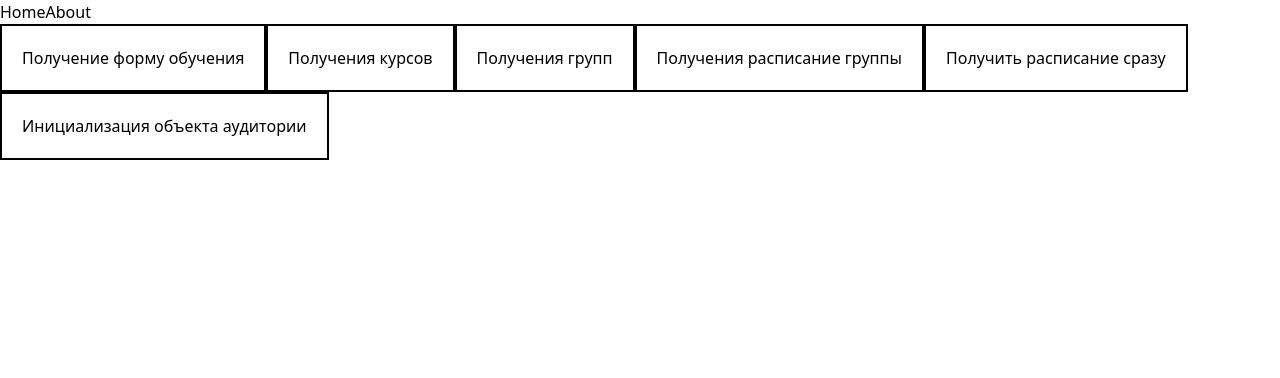
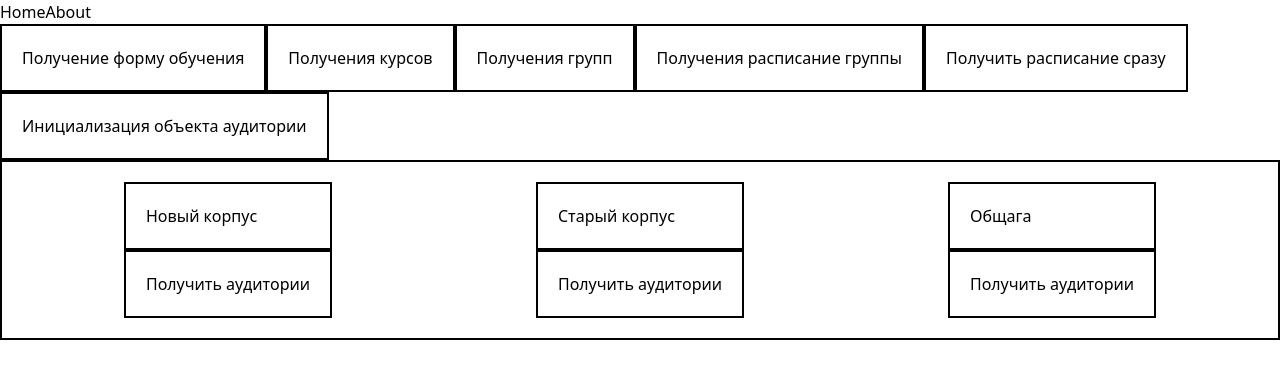
Before and after one commit to Nadoedatel/MITSO-Free-Classrooms-TS, a Vue app: page / in a window 1280 px wide. Shown: the top 378 px of the page. Built offline with nearby package versions, Linux system fonts and the light colour scheme.

Commit message:
Сделал разделение на разные корпуса, добавил немного стилей для блоков

```diff
--- a/src/stores/checkBusyAuditorium.js
+++ b/src/stores/checkBusyAuditorium.js
@@ -11,8 +11,7 @@ export const useCheckBusyAuditorium = defineStore("checkBusyAuditorium", () => {
   const isLoading = ref(false);
   const { arrSchedule } = storeToRefs(formScheduleStore)
   // Инициализация должна быть асинхронной
-  const initFullSchedule = async () => {
-    const auditoriums = ["71", "72", "73", "41","42"];
+  const initFullSchedule = async (nameCorpus) => {
     const timeSlots = [
       '08.00-9.25',
       '09.35-11.00',
@@ -23,14 +22,36 @@ export const useCheckBusyAuditorium = defineStore("checkBusyAuditorium", () => {
       '18.10-19.35',
       '19.45-21.10'
     ];
+    console.log(nameCorpus);
 
-    await formAuditoriumStore.initSchedule(auditoriums, timeSlots);
+    if (nameCorpus === 'auditoriumsInNewCorpus') {
+      const auditoriumsInNewCorpus = [
+        "71", "72", "73", "74",
+        "61", "62", "63", "64",
+        "51", "52", "53", "54",
+        "41","42", "43", "44",
+        "31", "32", "33", "34",
+        "21", "22", "23", "24"
+      ];
+      await formAuditoriumStore.initSchedule(auditoriumsInNewCorpus, timeSlots);
+    } else if (nameCorpus === 'auditoriumsInOldCorpus') {
+      const auditoriumsInOldCorpus = [
+        "303", "302", "301"
+      ];
+      await formAuditoriumStore.initSchedule(auditoriumsInOldCorpus, timeSlots);
+    } else if (nameCorpus === 'auditoriumsInDormitory') {
+      const auditoriumsInDormitory = [
+        "409 чжф",  "709 чжф"
+      ];
+      await formAuditoriumStore.initSchedule(auditoriumsInDormitory, timeSlots);
+    }
+    bookAuditorium()
   }
 
   const bookAuditorium = async () => {
     try {
       if (!arrSchedule.value.length) {
-        await scheduleStore.getScheduleGroup();
+        await formScheduleStore.getScheduleGroup();
       }
 
       for (const item of arrSchedule.value) {
--- a/src/views/HomeView.vue
+++ b/src/views/HomeView.vue
@@ -16,43 +16,88 @@ const getFormsStuding = useFormFaculty();
 
 <template>
   <div>
-    <button class="border-2 p-5" @click="getFormsStuding.getFormOnFaculty">
+    <button
+      class="border-2 p-5 hover:bg-amber-400"
+      @click="getFormsStuding.getFormOnFaculty"
+    >
       Получение форму обучения
     </button>
-    <button class="border-2 p-5" @click="getCourseFaculty.getCourseFaculty">
+    <button
+      class="border-2 p-5 hover:bg-amber-400"
+      @click="getCourseFaculty.getCourseFaculty"
+    >
       Получения курсов
     </button>
-    <button class="border-2 p-5" @click="getGroupCourses.getGroupOnCourse">
+    <button
+      class="border-2 p-5 hover:bg-amber-400"
+      @click="getGroupCourses.getGroupOnCourse"
+    >
       Получения групп
     </button>
-    <button class="border-2 p-5" @click="getScheduleGroup.getScheduleGroup">
+    <button
+      class="border-2 p-5 hover:bg-amber-400"
+      @click="getScheduleGroup.getScheduleGroup"
+    >
       Получения расписание группы
     </button>
-    <button class="border-2 p-5" @click="checkBusyAuditorium.loadSchedule">
+    <button
+      class="border-2 p-5 hover:bg-amber-400"
+      @click="checkBusyAuditorium.loadSchedule"
+    >
       Получить расписание сразу
     </button>
-    <button class="border-2 p-5" @click="checkBusyAuditorium.initFullSchedule">
+    <button
+      class="border-2 p-5 hover:bg-amber-400"
+      @click="checkBusyAuditorium.initFullSchedule"
+    >
       Инициализация объекта аудитории
     </button>
   </div>
+
+  <div class="flex justify-around border-2 p-5">
+    <div>
+      <p class="border-2 p-5">Новый корпус</p>
+      <button
+        @click="checkBusyAuditorium.initFullSchedule('auditoriumsInNewCorpus')"
+        class="border-2 p-5 hover:bg-amber-400"
+      >
+        Получить аудитории
+      </button>
+    </div>
+    <div>
+      <p class="border-2 p-5">Старый корпус</p>
+      <button
+        @click="checkBusyAuditorium.initFullSchedule('auditoriumsInOldCorpus')"
+        class="border-2 p-5 hover:bg-amber-400"
+      >
+        Получить аудитории
+      </button>
+    </div>
+    <div>
+      <p class="border-2 p-5">Общага</p>
+      <button
+        @click="checkBusyAuditorium.initFullSchedule('auditoriumsInDormitory')"
+        class="border-2 p-5 hover:bg-amber-400"
+      >
+        Получить аудитории
+      </button>
+    </div>
+  </div>
+  <div class="grid grid-cols-1 md:grid-cols-2 lg:grid-cols-4 gap-8 p-5">
     <div
-    @click="checkBusyAuditorium.bookAuditorium"
-    :class="{
-      'bg-red-300': false,
-      'bg-green-300': true,
-    }"
+      v-for="(schedule, auditorium) in auditoriumStore.fullSchedule"
+      :key="auditorium"
+      class="border rounded-lg p-6 bg-white shadow-sm"
     >
-  <div class="space-y-8">
-  <div v-for="(schedule, auditorium) in auditoriumStore.fullSchedule"
-       :key="auditorium"
-       class="border rounded-lg p-6 bg-white shadow-sm">
       <h3 class="text-xl font-bold mb-4">Аудитория {{ auditorium }}</h3>
 
-    <div class="grid grid-cols-1 md:grid-cols-2 lg:grid-cols-4 gap-3">
-      <div v-for="(lesson, time) in schedule"
+      <div class="grid grid-cols-1 md:grid-cols-2 lg:grid-cols-2 gap-3">
+        <div
+          v-for="(lesson, time) in schedule"
           :key="time"
           class="border rounded p-3 transition-colors hover:shadow-md"
-           :class="{ 'bg-green-50': lesson, 'bg-gray-50': !lesson }">
+          :class="{ 'bg-green-50': lesson, 'bg-gray-50': !lesson }"
+        >
           <div class="text-sm font-medium text-gray-500 mb-1">{{ time }}</div>
           <div v-if="lesson" class="space-y-1">
             <div class="group font-medium">{{ lesson.group }}</div>
@@ -63,5 +108,4 @@ const getFormsStuding = useFormFaculty();
       </div>
     </div>
   </div>
-  </div>
 </template>
```
Lines whose indentation alone changed are shown as unchanged.
